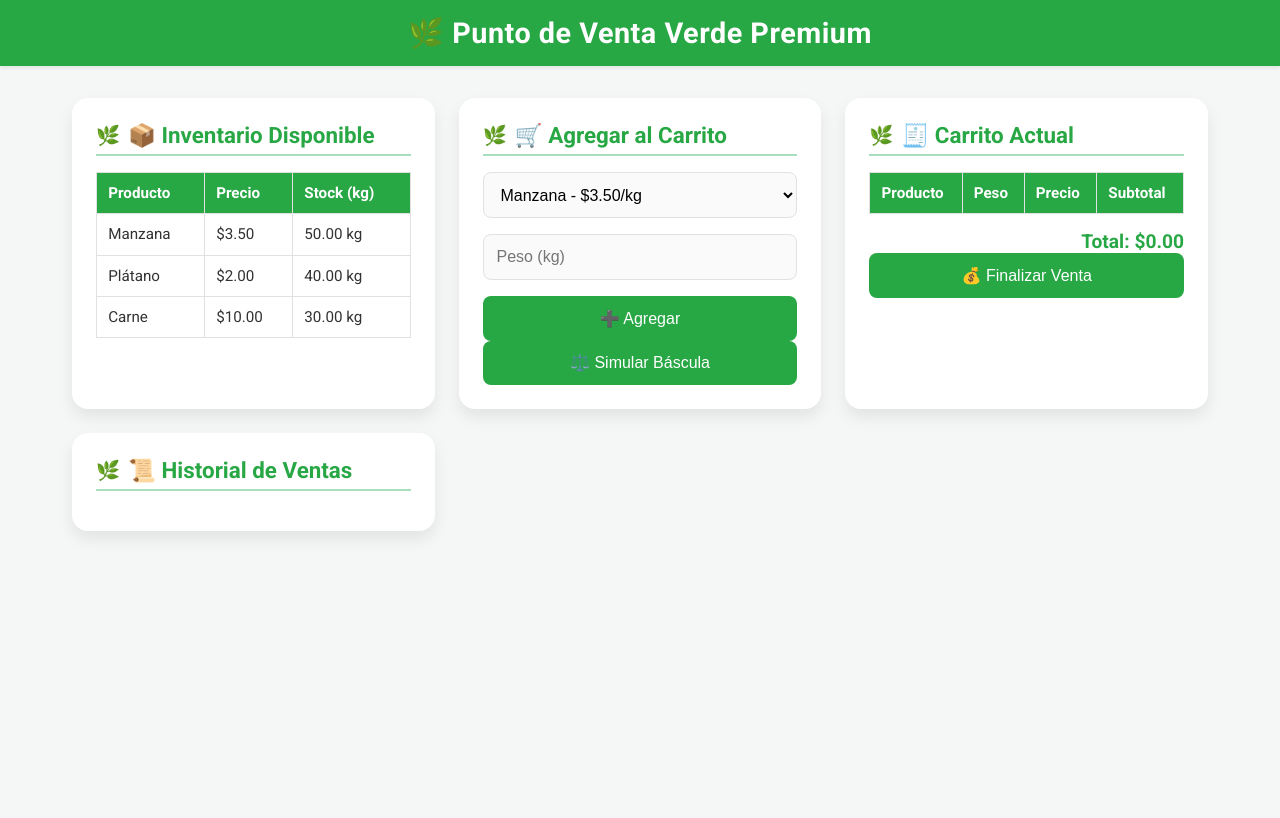
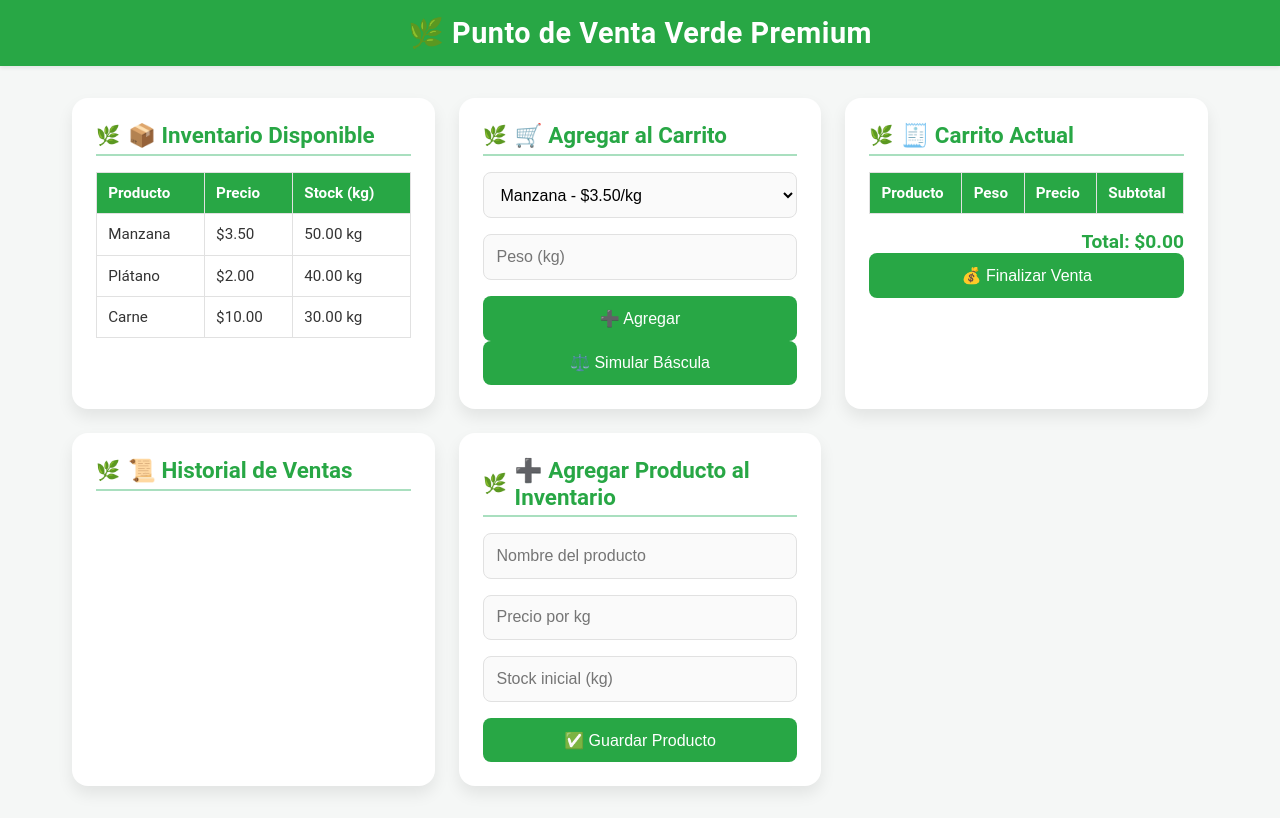
Before and after one commit to Jomago98-prog/Fruverplaza, a plain HTML site: page index.html in a window 1280 px wide. Drawn offline with Linux system fonts and the light colour scheme.

Commit message:
Update index.html

```diff
--- a/index.html
+++ b/index.html
@@ -1,7 +1,3 @@
-<head>
-  <meta charset="UTF-8" />
-  <title>POS Verde Premium 🌿</title>
-  <link href="https://fonts.googleapis.com/css2?family=Roboto:wght@400;700&display=swap" rel="stylesheet">
 <style>
   :root {
     --verde: #28a745;
@@ -14,9 +10,7 @@
     --borde: #e1e1e1;
   }
 
-    * {
-      box-sizing: border-box;
-    }
+  * { box-sizing: border-box; }
 
   body {
     margin: 0;
@@ -160,7 +154,6 @@
     font-size: 1.2rem;
   }
 </style>
-</head>
 <body>
   <header>
     🌿 Punto de Venta Verde Premium
@@ -208,6 +201,14 @@
     <section>
       <h2>📜 Historial de Ventas</h2>
       <ul id="historial"></ul>
+    </section>
+
+    <section>
+      <h2>➕ Agregar Producto al Inventario</h2>
+      <input type="text" id="nuevoNombre" placeholder="Nombre del producto" />
+      <input type="number" id="nuevoPrecio" placeholder="Precio por kg" step="0.01" />
+      <input type="number" id="nuevoStock" placeholder="Stock inicial (kg)" step="0.01" />
+      <button onclick="agregarProductoInventario()">✅ Guardar Producto</button>
     </section>
   </main>
 <script>
@@ -335,6 +336,26 @@
     });
   }
 
+  function agregarProductoInventario() {
+    const nombre = document.getElementById('nuevoNombre').value.trim();
+    const precio = parseFloat(document.getElementById('nuevoPrecio').value);
+    const stock = parseFloat(document.getElementById('nuevoStock').value);
+
+    if (!nombre || isNaN(precio) || precio <= 0 || isNaN(stock) || stock <= 0) {
+      alert('Completa todos los campos correctamente.');
+      return;
+    }
+
+    inventario.push({ nombre, precio, stock });
+    guardarLocal();
+    actualizarInventario();
+
+    document.getElementById('nuevoNombre').value = '';
+    document.getElementById('nuevoPrecio').value = '';
+    document.getElementById('nuevoStock').value = '';
+    alert(`✅ Producto "${nombre}" agregado al inventario.`);
+  }
+
   function simularBascula() {
     const pesoAleatorio = (Math.random() * 5 + 0.2).toFixed(2);
     document.getElementById('peso').value = pesoAleatorio;
```
Lines whose indentation alone changed are shown as unchanged.
